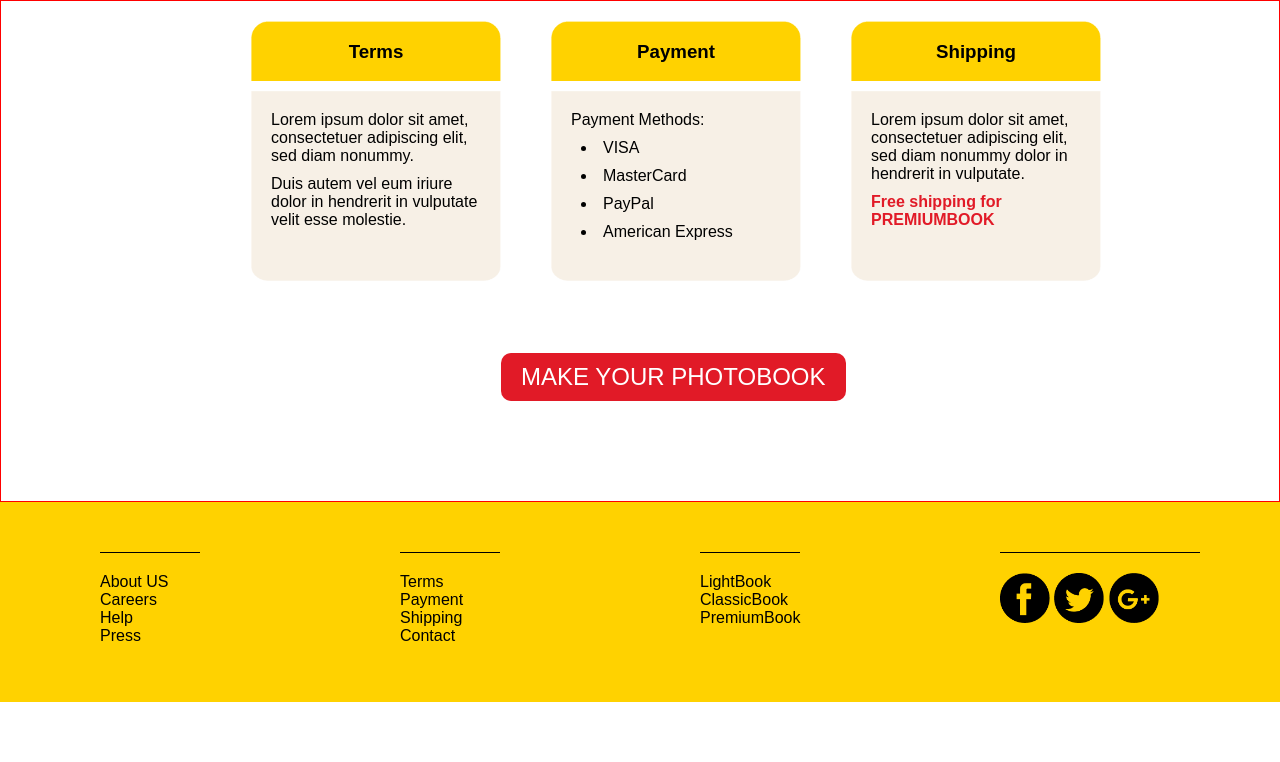
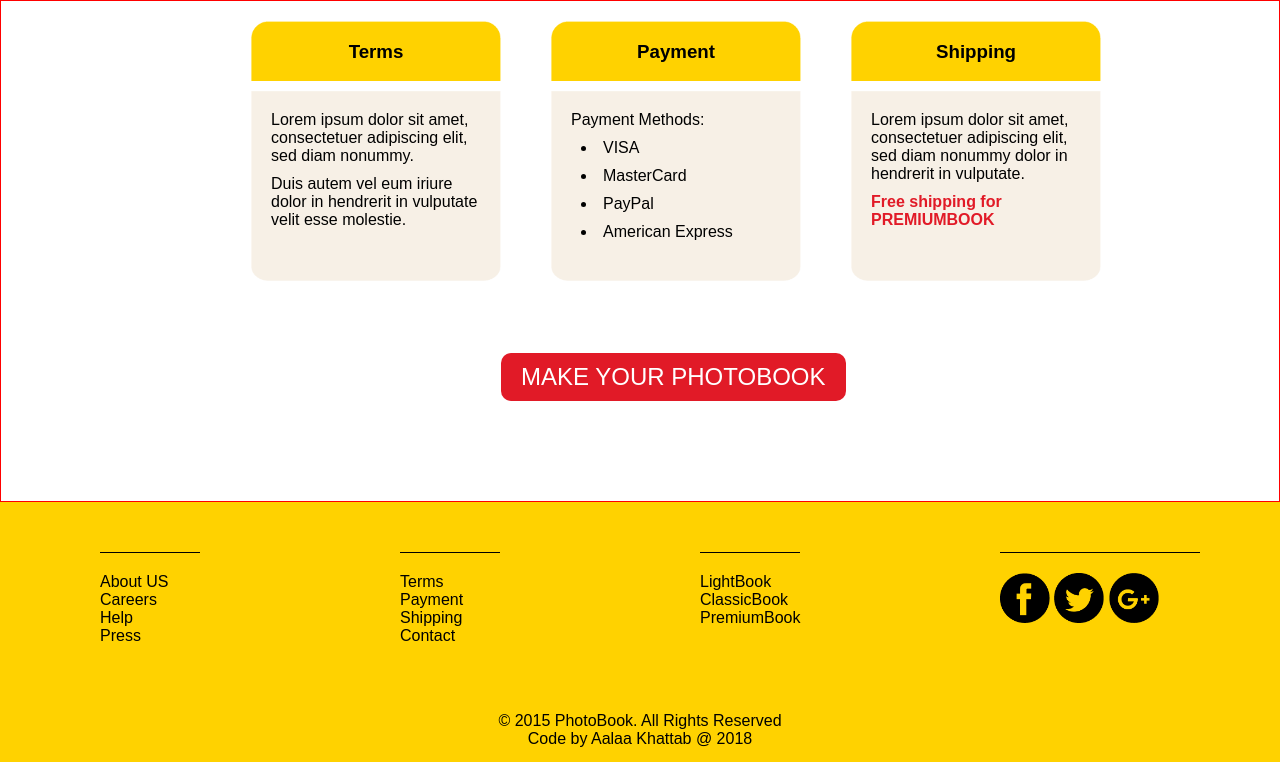
Before and after one commit to AlaaKhattab/Template-14, a plain HTML site: page index.html in a window 1280 px wide. Shown: the part 2520-3282 px from the top of the page. Before the commit the page ends 3222 px from the top, so only its background shows below. Drawn offline with Linux system fonts and the light colour scheme.

Commit message:
Add Footer

```diff
--- a/CSS/style.css
+++ b/CSS/style.css
@@ -457,6 +457,7 @@
 
 /******************************************************************************************/
 /******************************** footerDetails *******************************************/
+/******************************************************************************************/
 #footerDetails{
     height: 200px;
     background-color: #ffd200;
@@ -480,3 +481,23 @@
     height: 50px;
     padding-top: 20px;
 }
+
+
+/******************************************************************************************/
+/************************************ footer **********************************************/
+/******************************************************************************************/
+#footer{
+    text-align: center;
+    padding-top: 10px;
+    height: 50px;
+    background-color: #ffd200;
+}
+
+#footer p{
+    font-size: 16px;
+}
+
+<div id="footer">
+            <p>&copy; 2015 PhotoBook. All Rights Reserved</p>
+            <p>Code by Aalaa Khattab @ 2018</p>
+        </div>
--- a/index.html
+++ b/index.html
@@ -315,8 +315,12 @@
         </div>
 
 
-
-
+        <!---------------------------------------------------------------------------------------->
+        <!----------------------------------- footer --------------------------------------------->
+        <div id="footer">
+            <p>&copy; 2015 PhotoBook. All Rights Reserved</p>
+            <p>Code by Aalaa Khattab @ 2018</p>
+        </div>
 
 
 
```
